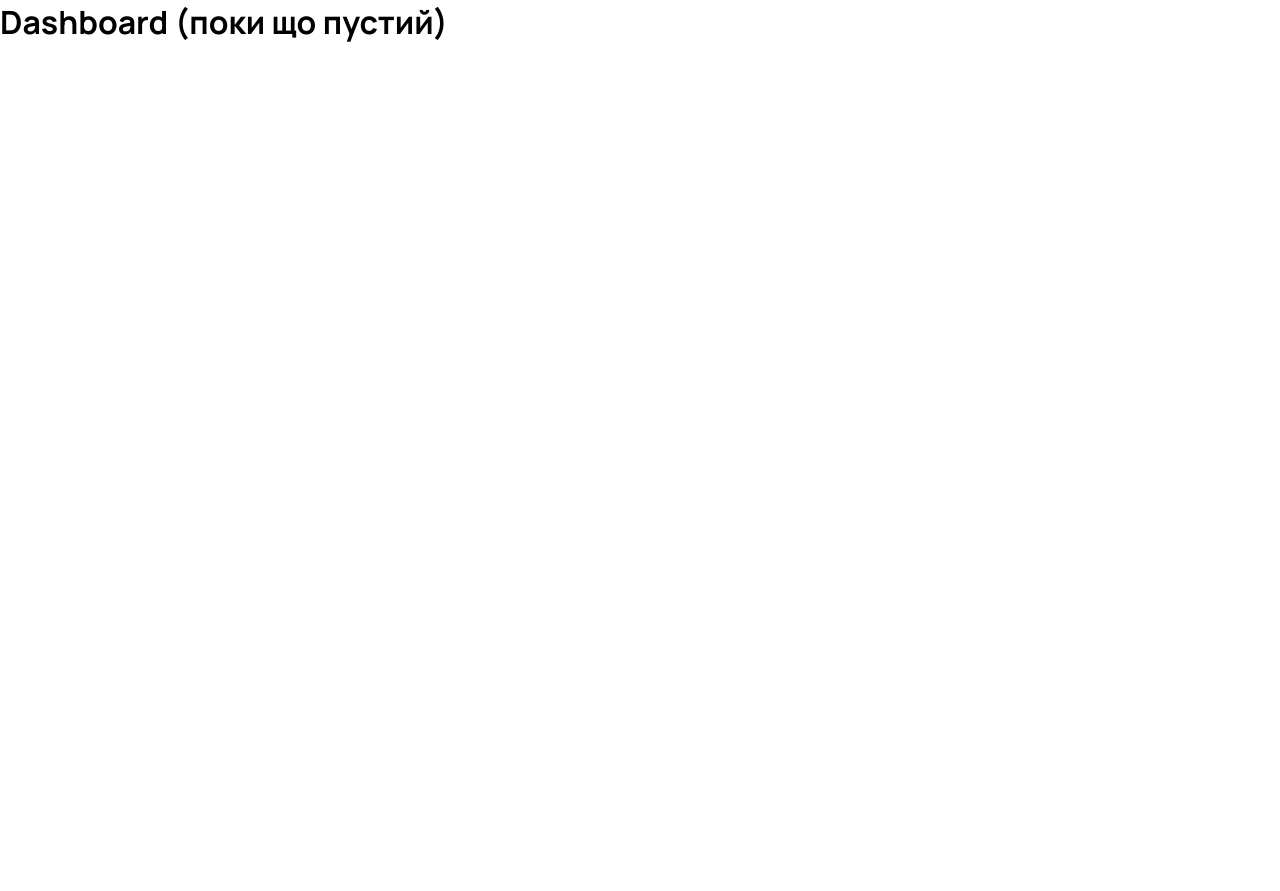
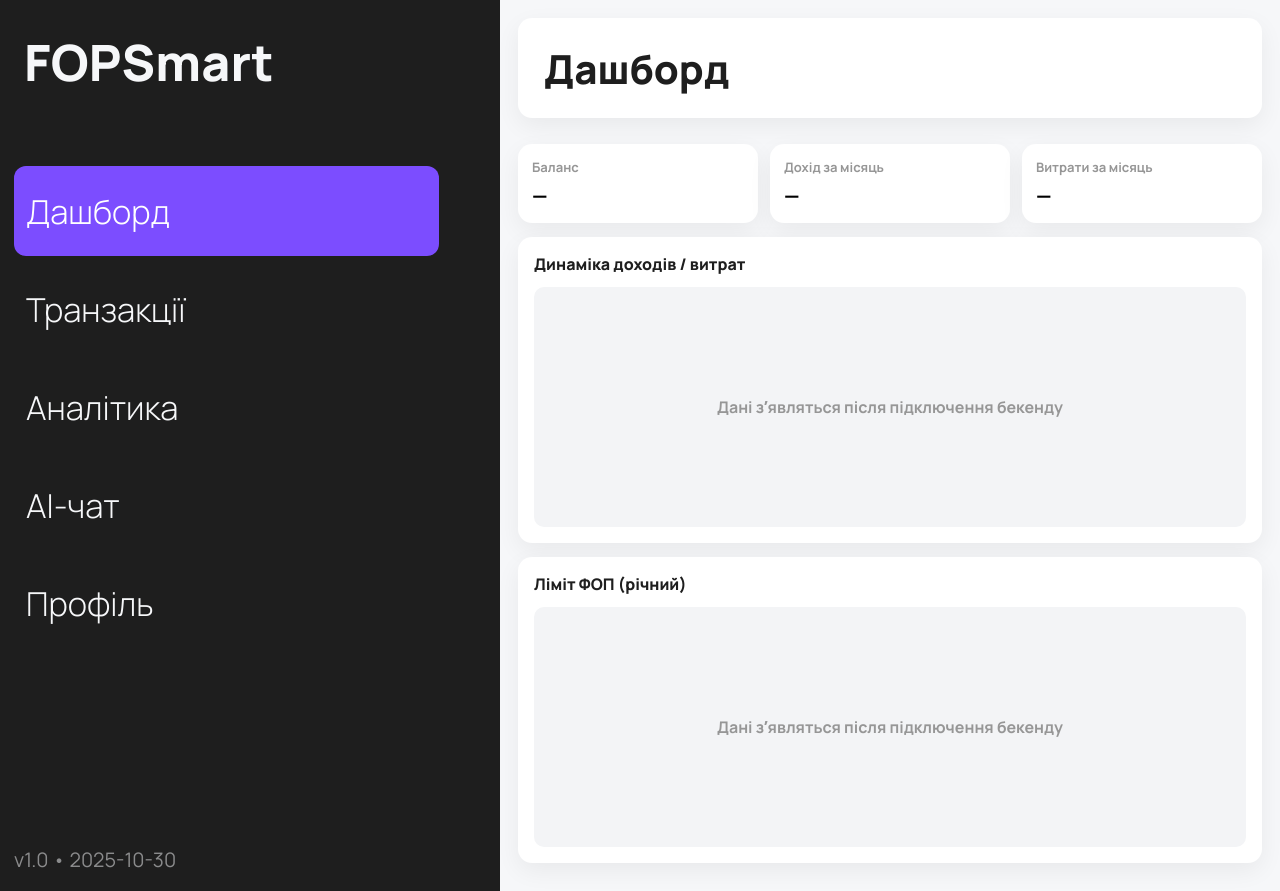
Before and after one commit to AnastasiiaBodnar/FOPsmart-frontend-web, a React (Vite) app: page /dashboard in a window 1280 px wide. Before the commit the page ends 800 px from the top, so only its background shows below. Built offline with nearby package versions, Linux system fonts and the light colour scheme.

Commit message:
feat: add dashboard

```diff
--- /dev/null
+++ b/src/components/AppShell/AppShell.css
@@ -0,0 +1,29 @@
+.app {
+  display: grid;
+  grid-template-columns: 500px 1fr;
+  min-height: 100vh;
+  background: var(--background);
+}
+
+.main { padding: 18px 18px 28px; }
+
+.topbar {
+  display: flex;
+  justify-content: space-between;
+  align-items: center;
+  background: #fff;
+  border-radius: 14px;
+  height: 100px;
+  padding: 14px 16px;
+  box-shadow: 0 8px 24px rgba(0,0,0,.06);
+  margin-bottom: 14px;
+}
+
+.topbar h1 {
+  margin-left: 10px;
+  font-size: 40px;
+  font-weight: 900;
+  color: var(--dark-main);
+}
+
+.content { padding-top: 12px; display: grid; gap: 14px; }
--- /dev/null
+++ b/src/components/AppShell/AppShell.jsx
@@ -0,0 +1,19 @@
+import Sidebar from "../Sidebar/Sidebar";
+import "./AppShell.css";
+
+export default function AppShell({ title, actions, children }) {
+  return (
+    <div className="app">
+      <Sidebar />
+
+      <main className="main">
+        <header className="topbar">
+          <h1>{title || "Текс"}</h1>
+          {actions && <div className="actions">{actions}</div>}
+        </header>
+
+        <div className="content">{children}</div>
+      </main>
+    </div>
+  );
+}
--- a/src/pages/Dashboard/Dashboard.css
+++ b/src/pages/Dashboard/Dashboard.css
@@ -0,0 +1,71 @@
+.grid-cards {
+  display: grid;
+  grid-template-columns: repeat(3, 1fr);
+  gap: 12px;
+}
+.card {
+  background: #fff;
+  border-radius: 14px;
+  padding: 14px;
+  box-shadow: 0 8px 24px rgba(0,0,0,.06);
+  display: grid;
+  gap: 6px;
+}
+.card__label {
+    color: var(--light-grey);
+    font-weight: 700;
+    font-size: 13px;
+}
+
+.card__value {
+    font-size: 20px;
+    font-weight: 900;
+}
+
+.card--primary .card__value {
+    color: var(--accent-primary);
+}
+
+.card--success .card__value {
+    color: #16a34a;
+}
+
+.card--danger  .card__value {
+    color: #e11d48;
+}
+
+.panel {
+  background: #fff;
+  border-radius: 14px;
+  padding: 16px;
+  box-shadow: 0 8px 24px rgba(0,0,0,.06);
+  display: grid;
+  gap: 12px;
+}
+.panel h3 { font-size: 16px; font-weight: 900; color: var(--dark-main); }
+
+.chart-placeholder {
+  height: 240px;
+  background: #f3f4f6;
+  border-radius: 10px;
+  display: grid;
+  place-items: center;
+  color: var(--light-grey);
+  font-weight: 700;
+}
+
+.limit { display: grid; gap: 8px; }
+.limit__bar {
+  width: 100%;
+  height: 14px;
+  background: #e5e7eb;
+  border-radius: 999px;
+  overflow: hidden;
+}
+.limit__fill {
+  display: block;
+  height: 100%;
+  background: #ef4444;
+  border-radius: 999px 0 0 999px;
+}
+.limit__meta { color: var(--dark-grey); font-weight: 700; font-size: 14px; }
--- a/src/pages/Dashboard/Dashboard.jsx
+++ b/src/pages/Dashboard/Dashboard.jsx
@@ -1,10 +1,69 @@
-import React from 'react';
-import './Dashboard.css';
+import { useState, useEffect } from "react";
+import AppShell from "../../components/AppShell/AppShell";
+import "./Dashboard.css";
 
 export default function Dashboard() {
+
+  const [metrics, setMetrics] = useState({
+    balance: null,
+    incomeMonth: null,
+    expenseMonth: null,
+  });
+  const [limit, setLimit] = useState(null);
+
+  // Приклад місця, де з’явиться фетч:
+  // useEffect(() => {
+  //   fetch("/api/dashboard/summary").then(r => r.json()).then(data => {
+  //     setMetrics({
+  //       balance: data.balance,
+  //       incomeMonth: data.incomeMonth,
+  //       expenseMonth: data.expenseMonth,
+  //     });
+  //     setLimit(data.limit); // { usedPct, remainingUAH }
+  //   });
+  // }, []);
+
+
+  const cards = [
+    { label: "Баланс", value: metrics.balance },
+    { label: "Дохід за місяць", value: metrics.incomeMonth },
+    { label: "Витрати за місяць", value: metrics.expenseMonth },
+  ];
+
   return (
-    <div className="dashboard">
-      <h1>Dashboard (поки що пустий)</h1>
-    </div>
+    <AppShell title="Дашборд">
+      <section className="grid-cards">
+        {cards.map((c) => (
+          <article key={c.label} className="card">
+            <span className="card__label">{c.label}</span>
+            <span className="card__value">
+              {c.value == null ? "—" : c.value}
+            </span>
+          </article>
+        ))}
+      </section>
+
+      <section className="panel">
+        <h3>Динаміка доходів / витрат</h3>
+        <div className="chart-placeholder">Дані зʼявляться після підключення бекенду</div>
+      </section>
+
+      <section className="panel">
+        <h3>Ліміт ФОП (річний)</h3>
+
+        {limit == null ? (
+          <div className="chart-placeholder">Дані зʼявляться після підключення бекенду</div>
+        ) : (
+          <div className="limit">
+            <div className="limit__bar">
+              <span className="limit__fill" style={{ width: `${limit.usedPct}%` }} />
+            </div>
+            <div className="limit__meta">
+              Використано {limit.usedPct}%. Залишилось {limit.remainingUAH.toLocaleString("uk-UA")} ₴
+            </div>
+          </div>
+        )}
+      </section>
+    </AppShell>
   );
 }
```
